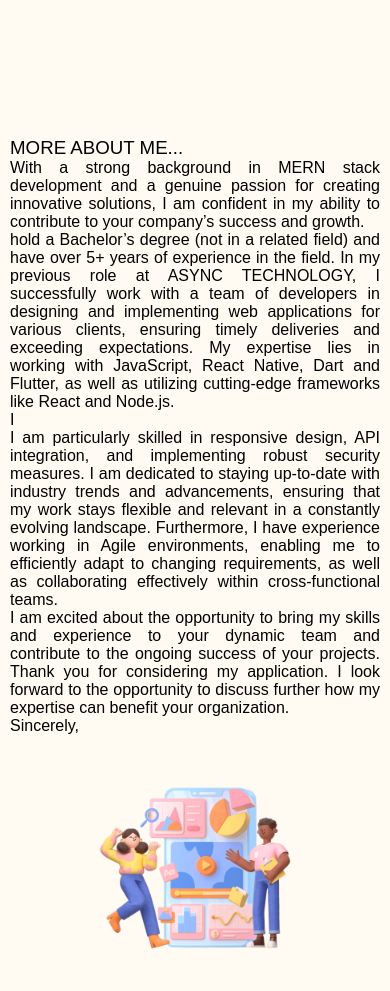
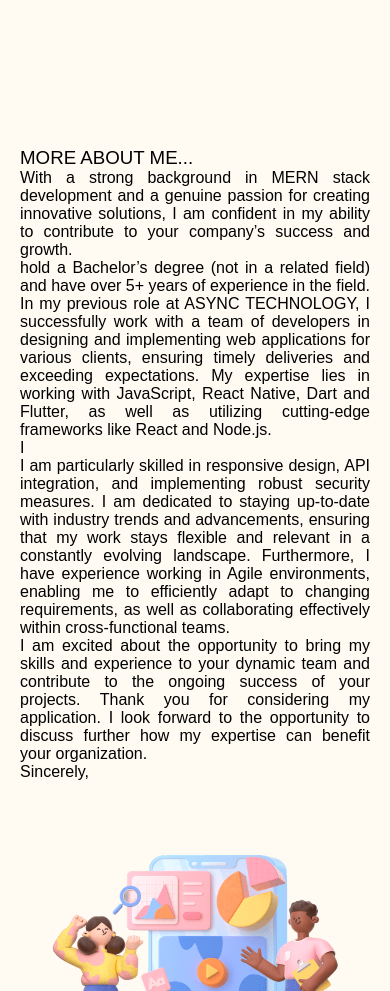
Before and after one commit to OrangeTechGuy306/portfolio, a React (Create React App) app: page / in a window 390 px wide. Shown: the part 1341-2332 px from the top of the page. Built offline with nearby package versions, Linux system fonts and the light colour scheme.

Commit message:
implementing the routes

```diff
--- a/src/components/more/More.css
+++ b/src/components/more/More.css
@@ -24,12 +24,13 @@
     } */
 
     .moreImg{
-        width: 200px;
+        width: 300px;
     }
 
     .moreAboutTextContainer{
-        width: 400px;
+        /* width: 300px; */
         text-align: justify;
+        margin: 10px;
         /* padding: 10px; */
     }
 }
```
